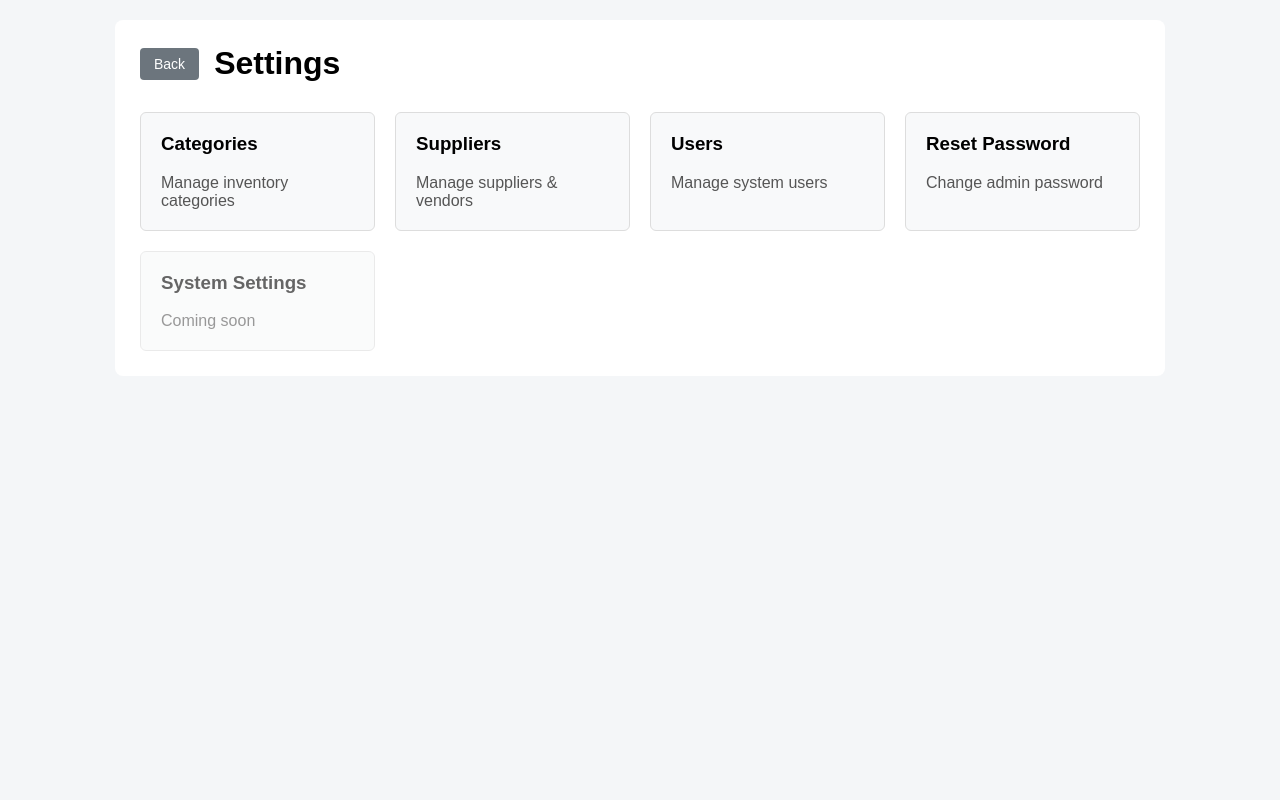
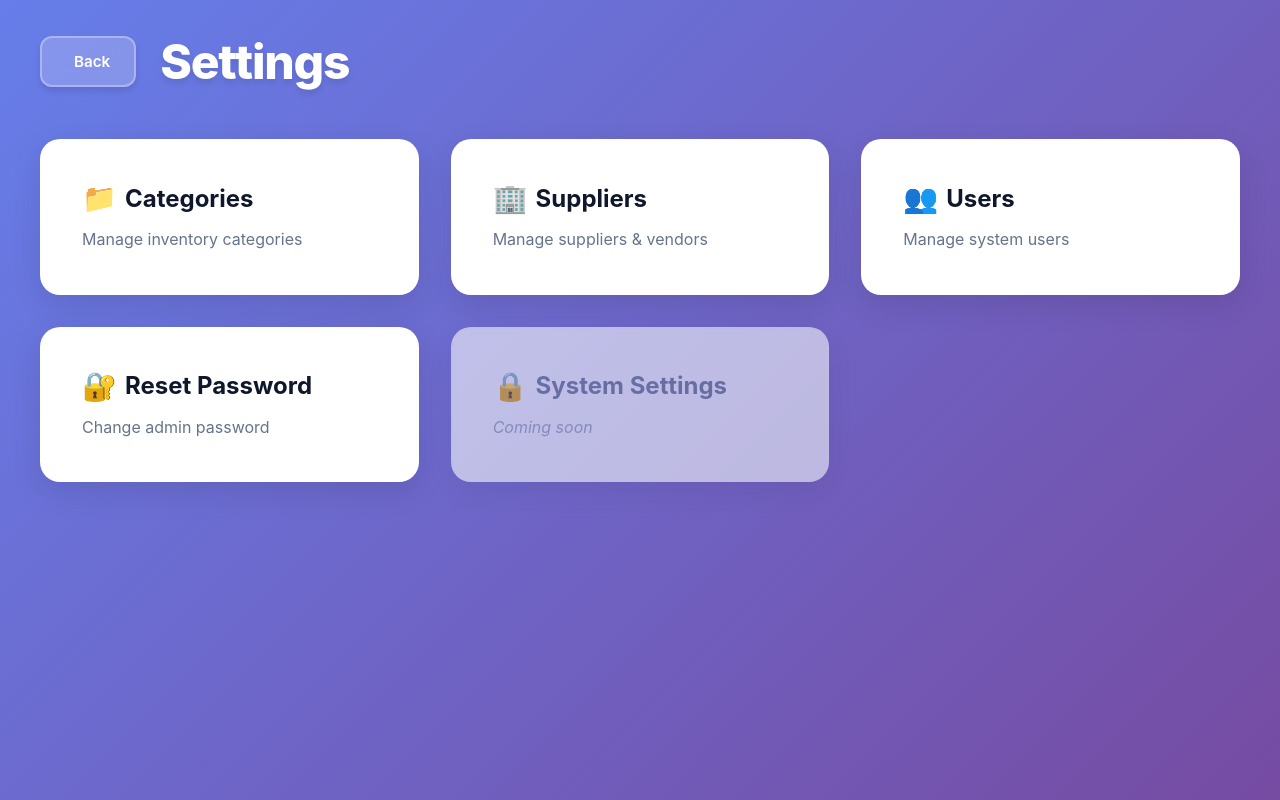
Before and after one commit to hollali/equipment_inventory, a PHP site: page /admin/settings.php in a window 1280 px wide. Run offline with PHP 8.4, Linux system fonts and the light colour scheme.

Commit message:
`Updated CSS styles and added new styles for settings page, updated dashboard and profile pages with new sidebar and layout`

```diff
--- a/css/settings.css
+++ b/css/settings.css
@@ -1,77 +1,312 @@
+/* =============================
+   Settings Page
+============================= */
+
+* {
+  margin: 0;
+  padding: 0;
+  box-sizing: border-box;
+}
+
 body {
-  font-family: Arial, sans-serif;
-  background: #f4f6f8;
-  margin: 0;
-  padding: 20px;
+  font-family: -apple-system, BlinkMacSystemFont, "Segoe UI", Roboto,
+    "Helvetica Neue", Arial, sans-serif;
+  background: linear-gradient(135deg, #667eea 0%, #764ba2 100%);
+  min-height: 100vh;
+  padding: 2rem;
 }
 
 .container {
-  max-width: 1000px;
-  margin: auto;
-  background: #ffffff;
-  padding: 25px;
-  border-radius: 8px;
+  max-width: 1200px;
+  margin: 0 auto;
 }
 
-/* Header */
+/* PAGE HEADER */
 .page-header {
+  margin-bottom: 3rem;
   display: flex;
   align-items: center;
-  gap: 15px;
-  margin-bottom: 30px;
+  gap: 1.5rem;
 }
 
 .page-header h1 {
+  font-size: 3rem;
+  font-weight: 800;
+  color: white;
+  text-shadow: 0 4px 6px rgba(0, 0, 0, 0.1);
+  letter-spacing: -0.025em;
   margin: 0;
 }
 
-/* Buttons */
-.btn {
-  padding: 8px 14px;
-  border-radius: 4px;
+/* BACK BUTTON */
+.btn-back {
+  display: inline-flex;
+  align-items: center;
+  gap: 0.5rem;
+  padding: 0.875rem 1.5rem;
+  background: rgba(255, 255, 255, 0.2);
+  backdrop-filter: blur(10px);
+  -webkit-backdrop-filter: blur(10px);
+  color: white;
   text-decoration: none;
-  font-size: 14px;
-  color: #fff;
+  border-radius: 12px;
+  font-weight: 600;
+  font-size: 0.95rem;
+  border: 2px solid rgba(255, 255, 255, 0.3);
+  transition: all 0.3s ease;
+  box-shadow: 0 4px 6px rgba(0, 0, 0, 0.1);
 }
 
-.btn-back {
-  background: #6c757d;
+.btn-back:hover {
+  background: rgba(255, 255, 255, 0.3);
+  transform: translateY(-2px);
+  box-shadow: 0 8px 12px rgba(0, 0, 0, 0.15);
+  border-color: rgba(255, 255, 255, 0.5);
 }
 
-/* Grid */
+.btn-back i {
+  font-size: 1rem;
+}
+
+/* SETTINGS GRID */
 .settings-grid {
   display: grid;
-  grid-template-columns: repeat(auto-fit, minmax(220px, 1fr));
-  gap: 20px;
+  grid-template-columns: repeat(auto-fit, minmax(280px, 1fr));
+  gap: 2rem;
+  margin-top: 2rem;
 }
 
-/* Cards */
+/* SETTINGS CARD */
 .settings-card {
-  display: block;
-  padding: 20px;
-  background: #f8f9fa;
-  border: 1px solid #ddd;
-  border-radius: 6px;
+  background: white;
+  border-radius: 20px;
+  padding: 2.5rem;
   text-decoration: none;
-  color: #000;
-  transition: 0.2s ease;
+  color: #1e293b;
+  transition: all 0.4s cubic-bezier(0.4, 0, 0.2, 1);
+  box-shadow: 0 10px 30px rgba(0, 0, 0, 0.1);
+  border: 2px solid transparent;
+  position: relative;
+  overflow: hidden;
+  cursor: pointer;
+}
+
+.settings-card::before {
+  content: "";
+  position: absolute;
+  top: 0;
+  left: 0;
+  right: 0;
+  height: 6px;
+  background: linear-gradient(90deg, #667eea 0%, #764ba2 100%);
+  transform: scaleX(0);
+  transform-origin: left;
+  transition: transform 0.4s cubic-bezier(0.4, 0, 0.2, 1);
+}
+
+.settings-card:hover::before {
+  transform: scaleX(1);
 }
 
 .settings-card:hover {
-  background: #e9ecef;
+  transform: translateY(-8px);
+  box-shadow: 0 20px 40px rgba(102, 126, 234, 0.3);
+  border-color: #667eea;
 }
 
 .settings-card h3 {
-  margin-top: 0;
+  font-size: 1.5rem;
+  font-weight: 700;
+  margin-bottom: 0.75rem;
+  color: #0f172a;
+  display: flex;
+  align-items: center;
+  gap: 0.5rem;
+}
+
+.settings-card h3::before {
+  content: "⚙️";
+  font-size: 1.75rem;
+  display: inline-block;
+  transition: transform 0.4s ease;
+}
+
+.settings-card:hover h3::before {
+  transform: rotate(90deg);
 }
 
 .settings-card p {
-  margin-bottom: 0;
-  color: #555;
+  color: #64748b;
+  font-size: 1rem;
+  line-height: 1.6;
+  margin: 0;
 }
 
-/* Disabled */
+/* SPECIFIC CARD ICONS */
+.settings-card:nth-child(1) h3::before {
+  content: "📁";
+}
+
+.settings-card:nth-child(2) h3::before {
+  content: "🏢";
+}
+
+.settings-card:nth-child(3) h3::before {
+  content: "👥";
+}
+
+.settings-card:nth-child(4) h3::before {
+  content: "🔐";
+}
+
+.settings-card:nth-child(5) h3::before {
+  content: "⚙️";
+}
+
+/* DISABLED STATE */
 .settings-card.disabled {
   opacity: 0.6;
+  cursor: not-allowed;
+  background: linear-gradient(135deg, #f8fafc 0%, #f1f5f9 100%);
+}
+
+.settings-card.disabled::before {
+  background: linear-gradient(90deg, #94a3b8 0%, #64748b 100%);
+}
+
+.settings-card.disabled:hover {
+  transform: none;
+  box-shadow: 0 10px 30px rgba(0, 0, 0, 0.1);
+  border-color: transparent;
+}
+
+.settings-card.disabled h3 {
+  color: #64748b;
+}
+
+.settings-card.disabled h3::before {
+  content: "🔒";
+  transform: none !important;
+}
+
+.settings-card.disabled p {
+  color: #94a3b8;
+  font-style: italic;
+}
+
+/* HOVER GRADIENT EFFECT */
+.settings-card::after {
+  content: "";
+  position: absolute;
+  top: 50%;
+  left: 50%;
+  width: 0;
+  height: 0;
+  border-radius: 50%;
+  background: radial-gradient(
+    circle,
+    rgba(102, 126, 234, 0.1) 0%,
+    transparent 70%
+  );
+  transform: translate(-50%, -50%);
+  transition: width 0.6s ease, height 0.6s ease;
   pointer-events: none;
+  z-index: 0;
 }
+
+.settings-card:hover::after {
+  width: 300px;
+  height: 300px;
+}
+
+.settings-card h3,
+.settings-card p {
+  position: relative;
+  z-index: 1;
+}
+
+/* RESPONSIVE DESIGN */
+@media (max-width: 768px) {
+  body {
+    padding: 1rem;
+  }
+
+  .page-header {
+    flex-direction: column;
+    align-items: flex-start;
+    gap: 1rem;
+    margin-bottom: 2rem;
+  }
+
+  .page-header h1 {
+    font-size: 2rem;
+  }
+
+  .settings-grid {
+    grid-template-columns: 1fr;
+    gap: 1.5rem;
+  }
+
+  .settings-card {
+    padding: 2rem;
+  }
+
+  .settings-card h3 {
+    font-size: 1.25rem;
+  }
+
+  .settings-card p {
+    font-size: 0.9rem;
+  }
+}
+
+@media (max-width: 480px) {
+  .page-header h1 {
+    font-size: 1.75rem;
+  }
+
+  .btn-back {
+    padding: 0.75rem 1.25rem;
+    font-size: 0.875rem;
+  }
+
+  .settings-card {
+    padding: 1.5rem;
+  }
+}
+
+/* SUBTLE ANIMATION ON LOAD */
+@keyframes fadeInUp {
+  from {
+    opacity: 0;
+    transform: translateY(30px);
+  }
+  to {
+    opacity: 1;
+    transform: translateY(0);
+  }
+}
+
+.settings-card {
+  animation: fadeInUp 0.6s ease backwards;
+}
+
+.settings-card:nth-child(1) {
+  animation-delay: 0.1s;
+}
+
+.settings-card:nth-child(2) {
+  animation-delay: 0.2s;
+}
+
+.settings-card:nth-child(3) {
+  animation-delay: 0.3s;
+}
+
+.settings-card:nth-child(4) {
+  animation-delay: 0.4s;
+}
+
+.settings-card:nth-child(5) {
+  animation-delay: 0.5s;
+}
--- a/staff/dashboard.php
+++ b/staff/dashboard.php
@@ -15,15 +15,13 @@ $auth->requireStaff();
     <title>Staff Dashboard - Parliament Inventory</title>
     <link href="./images/logo.png" rel="icon" type="image/x-icon">
     <link rel="stylesheet" href="../css/dashboard.css">
-    <link rel="stylesheet" href="../css/sidebar.css">
     <link rel="stylesheet" href="https://cdnjs.cloudflare.com/ajax/libs/font-awesome/6.5.1/css/all.min.css" />
 </head>
 
 <body>
     <div class="dashboard-container">
-        <!-- Include Sidebar -->
-        <?php include 'includes/sidebar.php'; ?>
-
+        <!-- Sidebar -->
+        <?php include './includes/sidebar.php'; ?>
         <!-- Main Content -->
         <main class="main-content">
             <header class="content-header">
```
Also changed, not shown: staff/profile.php (+146 -0 lines).
